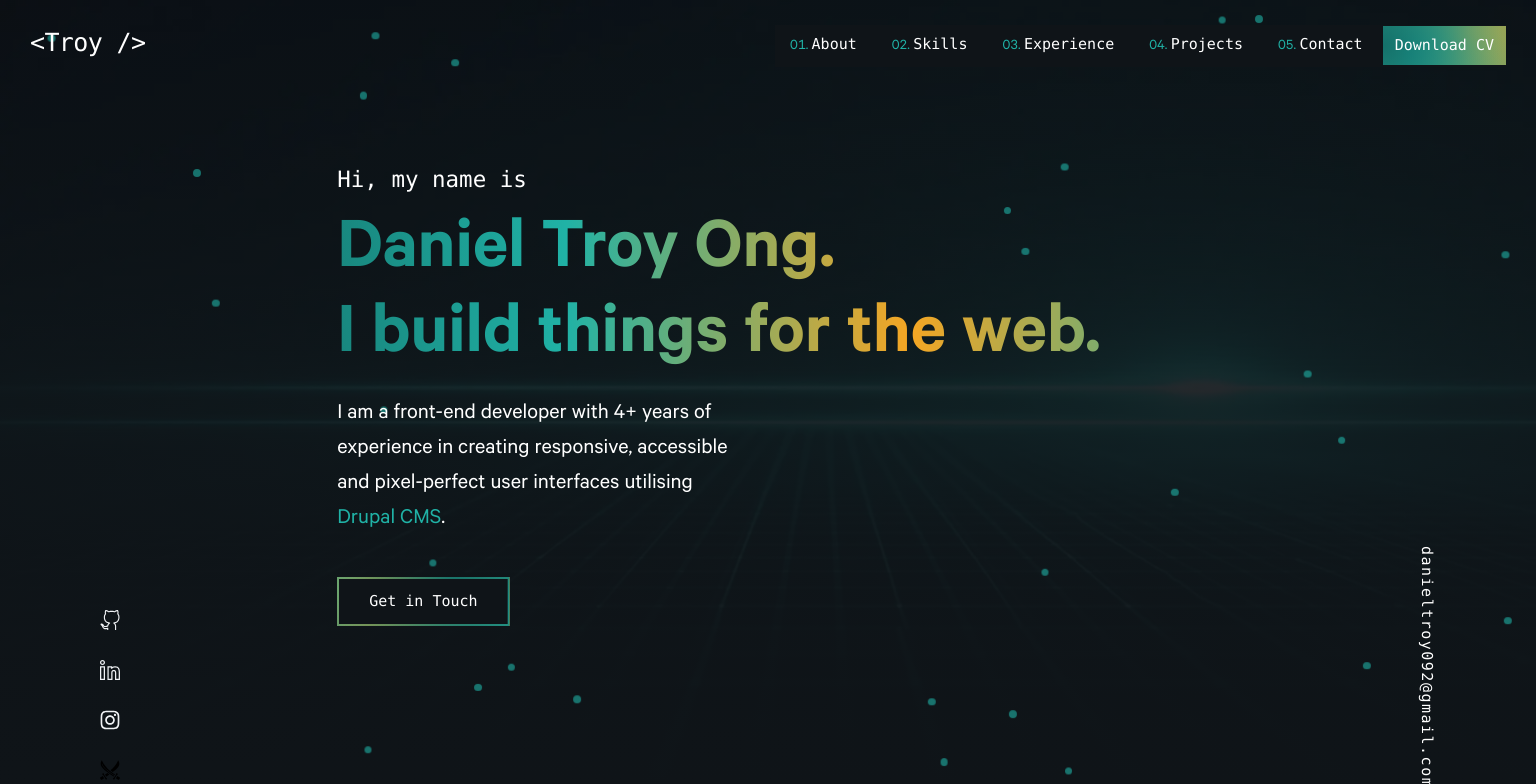
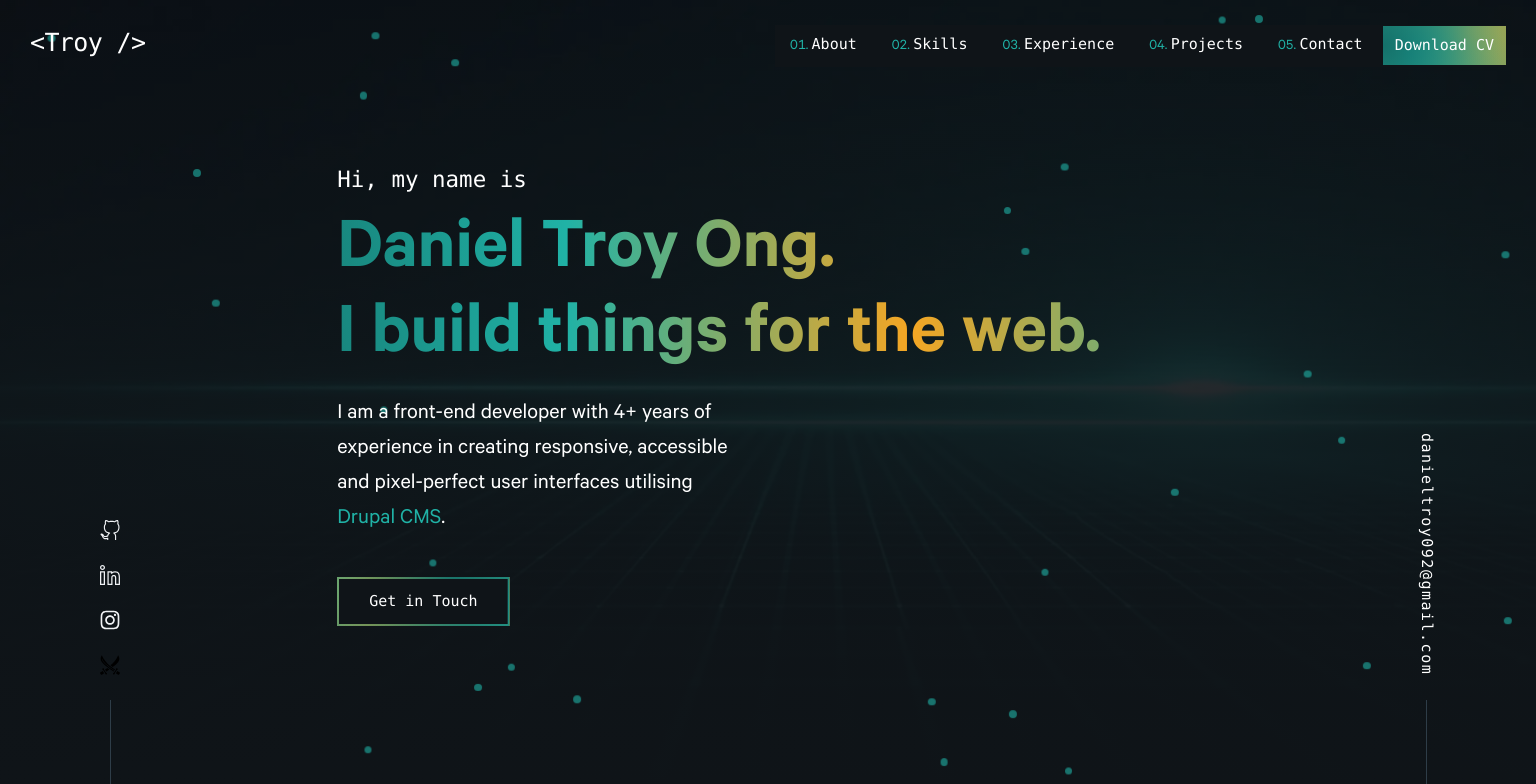
Before and after one commit to danieltroy092/portfolio, a React (Vite) app: page / in a window 1536 px wide. Shown: the top 784 px of the page. Built offline with nearby package versions, Linux system fonts and the light colour scheme.

Commit message:
added accents to social and email link component

```diff
--- a/src/index.css
+++ b/src/index.css
@@ -467,6 +467,16 @@
     fill: var(--color-highlight);
   }
 
+  @media (min-width: 1536px) {
+    .vertical-accent::after {
+      display: block;
+      content: "";
+      width: 1px;
+      height: 100px;
+      background-color: var(--color-muted-surface);
+    }
+  }
+
   @media (min-width: 1024px) {
     .project-image::after {
       mix-blend-mode: color;
--- a/src/layout/Email.jsx
+++ b/src/layout/Email.jsx
@@ -1,8 +1,9 @@
 export const Email = () => {
   return (
     <div className="fixed bottom-0 right-20 left-auto z-10">
+      <div className="vertical-accent flex flex-col items-center">
         <a
-        className="font-mono text-xs vertical-rl tracking-widest hover:text-highlight focus-visible:text-highlight outline-none"
+          className="font-mono text-xs vertical-rl tracking-widest mb-5 hover:text-highlight focus-visible:text-highlight outline-none"
           href="mailto:danieltroy092@gmail.com"
           target="_blank"
           aria-label="Direct email link if you want to reach out."
@@ -10,5 +11,6 @@ export const Email = () => {
           danieltroy092@gmail.com
         </a>
       </div>
+    </div>
   );
 };
--- a/src/layout/Socials.jsx
+++ b/src/layout/Socials.jsx
@@ -29,13 +29,13 @@ const socialsData = [
 export const Socials = () => {
   return (
     <div className="socials fixed bottom-0 left-20 z-10 right-auto">
-      <ul className="socials-list flex flex-col gap-2">
+      <ul className="socials-list flex items-center flex-col gap-5 vertical-accent">
         {" "}
         {socialsData.map((social, i) => (
-          <li className="social-item size-[40px]" key={i}>
+          <li className="social-item size-[20px]" key={i}>
             <a
               href={social.url}
-              className="social-link block outline-none"
+              className="social-link block outline-none m-auto"
               target="_blank"
               aria-label={`An external link leading to ${social.name} website.`}
             >
```
Lines whose indentation alone changed are shown as unchanged.
